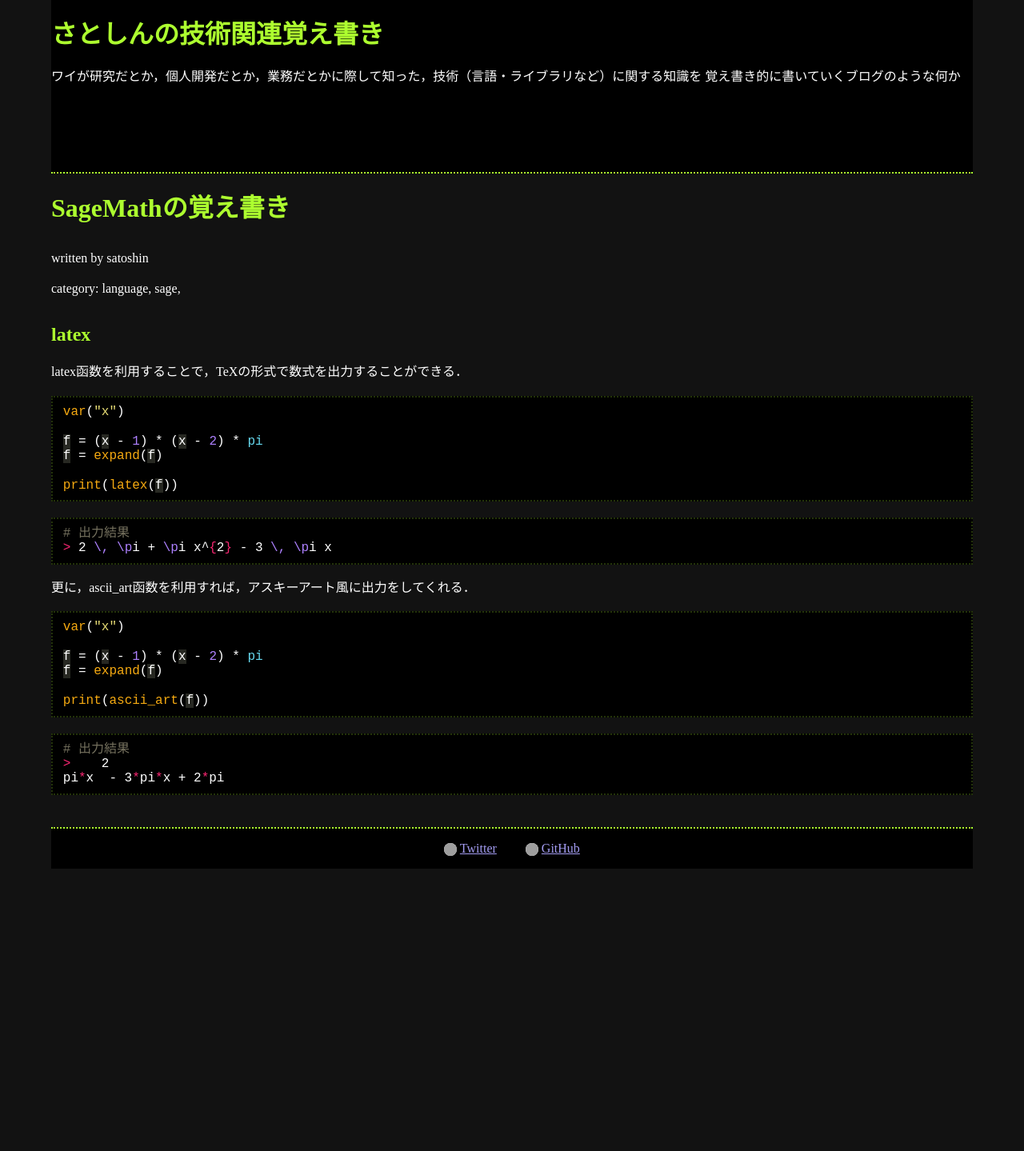
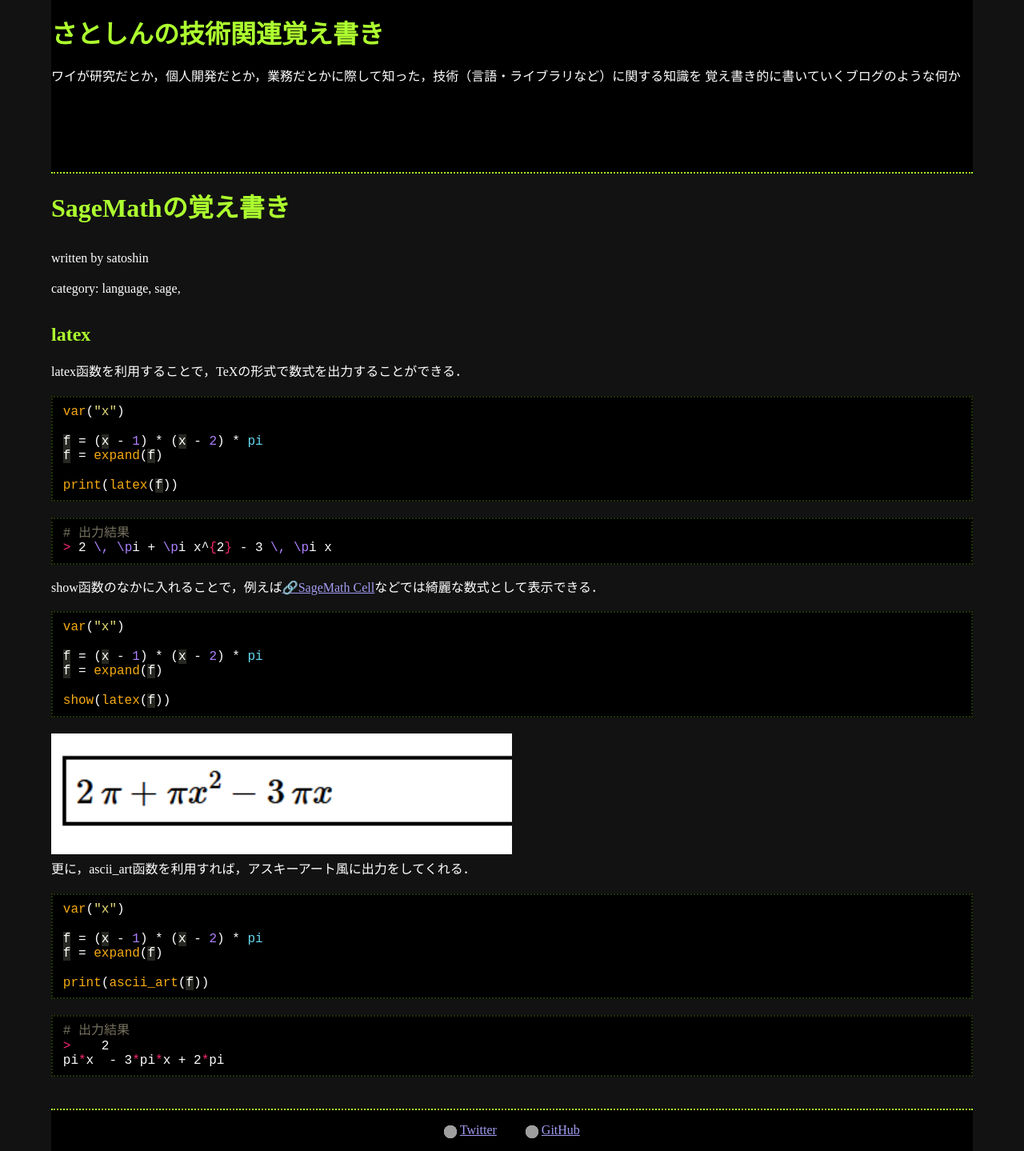
Before and after one commit to satoshin-des/SatoshinTechBlog, a Jekyll site: the page built from _posts/2026-10-30-sage.html, in a window 1280 px wide. Shown: the whole page at 80% size. Built offline with Jekyll 4.4.1, drawn with Linux system fonts in a browser that asks for light colours; before the commit the page ends 1086 px from its top, so only the background shows below that; grey boxes are pictures that could not be loaded.

Commit message:
Changed the article on SageMath, and added the icon of link '🔗'

```diff
--- a/_plugins/sage.rb
+++ b/_plugins/sage.rb
@@ -19,7 +19,7 @@ module Rouge
 
         rule %r/\b(int|float)\b/, Keyword::Type
 
-        rule %r/\b(expand|var|latex|print|ascii_art)\b/, Name::Builtin
+        rule %r/\b(expand|var|latex|print|ascii_art|show)\b/, Name::Builtin
 
         rule %r/\b(mpz_set_str|lll_reduction|get_data|load_strategies_json|bkz_reduction)\b/, Name::Function
 
--- a/_posts/2026-10-30-sage.html
+++ b/_posts/2026-10-30-sage.html
@@ -28,6 +28,21 @@ print(latex(f))
 {% endhighlight %}
 </div>
 
+<p>show函数のなかに入れることで，例えば<a href="https://sagecell.sagemath.org">SageMath Cell</a>などでは綺麗な数式として表示できる．</p>
+
+<div class="code-space">
+{% highlight sage %}
+var("x")
+
+f = (x - 1) * (x - 2) * pi
+f = expand(f)
+
+show(latex(f))
+{% endhighlight %}
+</div>
+
+<img src="{{'/images/ScreenShot5.png' | relative_url}}" width="50%" alt="SageMath Cellでの実行結果" />
+
 <p>更に，ascii_art函数を利用すれば，アスキーアート風に出力をしてくれる．</p>
 
 <div class="code-space">
--- a/css/style.css
+++ b/css/style.css
@@ -1,3 +1,4 @@
+@charset "UTF-8";
 /*
  * Generated by Rouge (monokai.sublime)
  * Rouge is licensed under the MIT License.
@@ -340,6 +341,10 @@ p {
   overflow-wrap: anywhere;
   word-break: break-word;
 }
+p a::before {
+  content: "🔗";
+  color: #a39cf1;
+}
 
 table {
   margin-top: 20px;
```
Also changed, not shown: scss/layout/_global.scss (+7 -0 lines), images/ScreenShot5.png (added), 1 other file.
